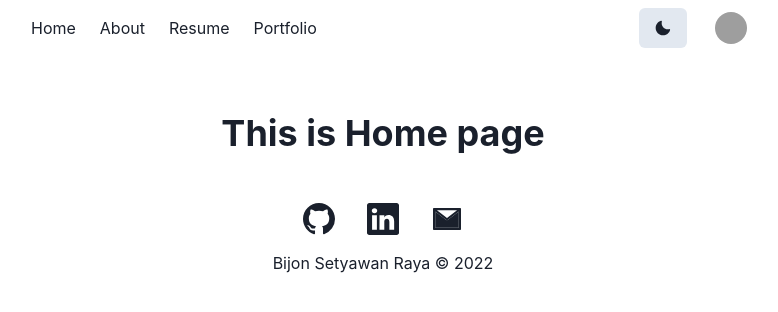
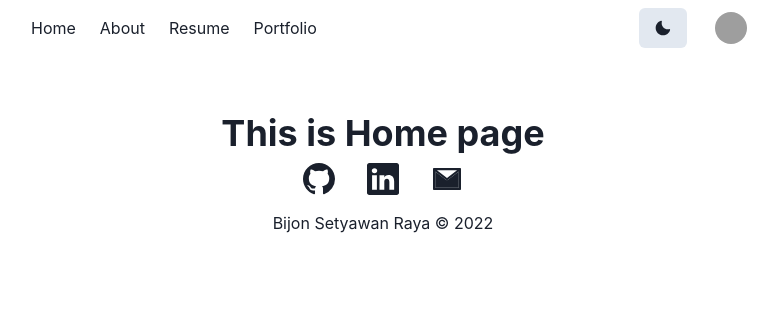
Before and after one commit to bsraya/bsraya, a Next.js app: page / in a window 1280 px wide. Shown: the top 312 px of the page, without its empty margins (257-1035 px from the left). Built offline with nearby package versions, Linux system fonts and the light colour scheme; grey boxes are pictures that could not be loaded.

Commit message:
chore: change margin

```diff
--- a/components/Footer.tsx
+++ b/components/Footer.tsx
@@ -21,8 +21,8 @@ const Footer: React.FC = () => {
     ]
 
     return (
-        <Flex as="footer" mt={10} direction="column" align="center">
-            <Flex maxW="container.md" mx="auto">
+        <Flex as="footer" marginBottom={20} direction="column" align="center">
+            <Flex maxW="container.md">
                 {link.map((item, index) => (
                     <Link
                         key={index}
```
